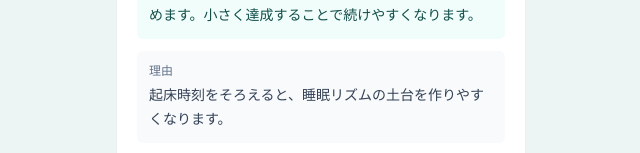
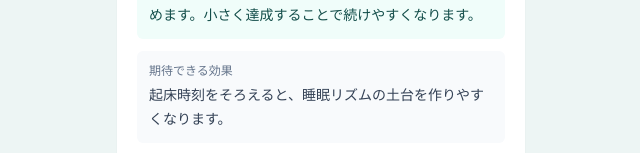
Before and after one commit to such310usdes/Sleep-Coach, a React (Vite) app: page / in a window 1280 px wide. Shown: the part 383-536 px from the top of the page, without its empty margins (319-959 px from the left). Built offline with nearby package versions, Linux system fonts and the light colour scheme.

Commit message:
Update DailyMissionCard.tsx

```diff
--- a/src/components/DailyMissionCard.tsx
+++ b/src/components/DailyMissionCard.tsx
@@ -50,7 +50,7 @@ export function DailyMissionCard({
           </p>
           <p className="mt-1 text-sm leading-6 text-teal-900">{missionReason}</p>
         </div>
-        <InfoBlock label="理由" text={mission.reason} />
+        <InfoBlock label="期待できる効果" text={mission.reason} />
         <InfoBlock label="おすすめタイミング" text={mission.bestTiming} />
       </div>
 
```
